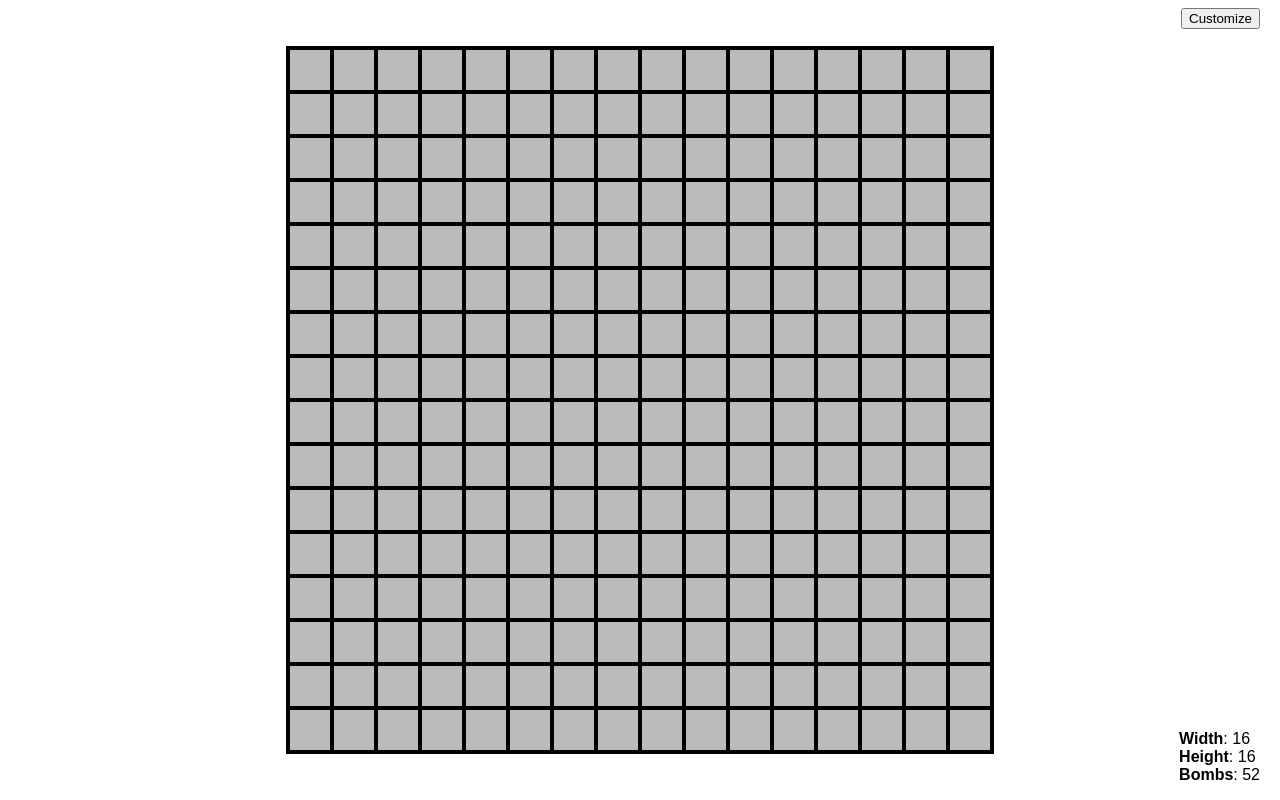
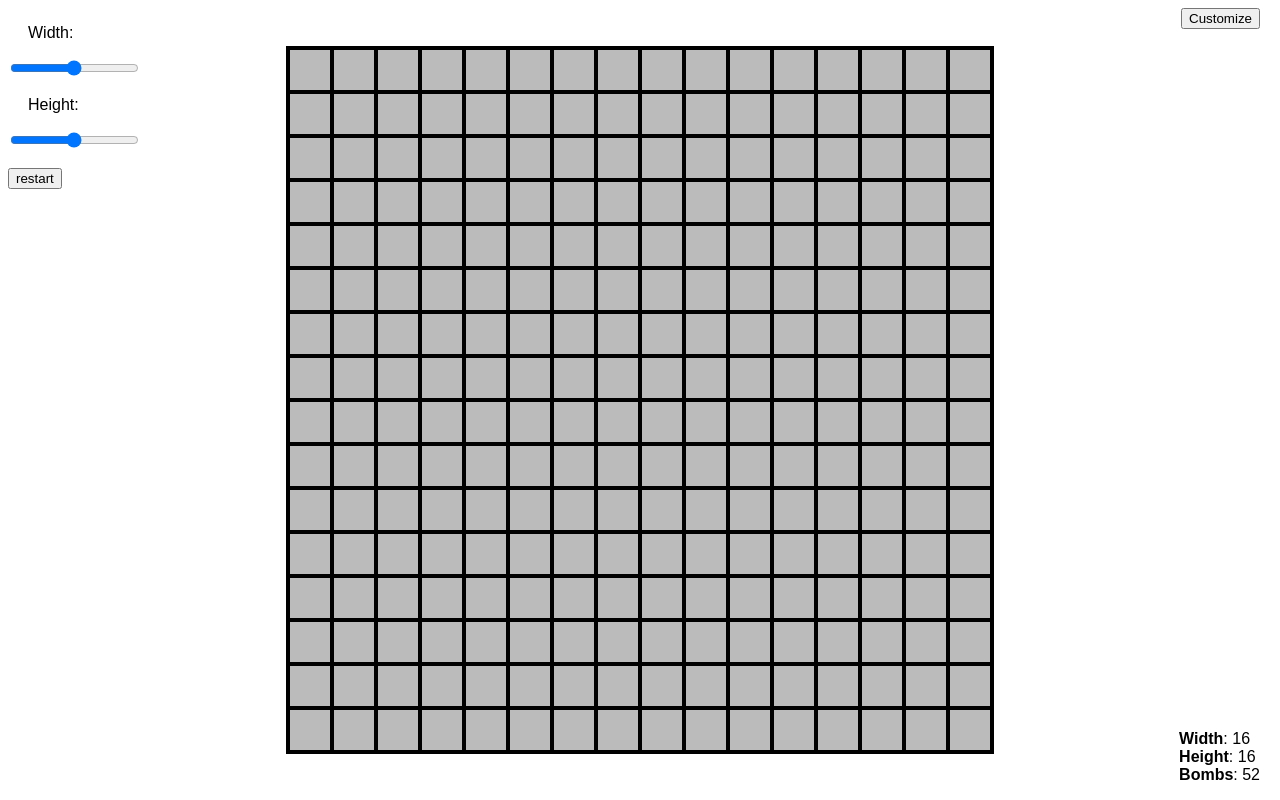
Before and after one commit to Enzopyetroo/-Minesweeper-, a plain HTML site: page index.html in a window 1280 px wide. Drawn offline with Linux system fonts and the light colour scheme.

Commit message:
Add files via upload

```diff
--- a/index.html
+++ b/index.html
@@ -39,6 +39,14 @@
 <div id="linhaplaceholder" style="display: flex;"></div>
 <button style="right: 0; margin-right: 20px; position: absolute;">Customize</button>
 <p id="info" style="position: absolute; right: 0; bottom: 0; margin-right: 20px;"></p>
+<p style="margin-left: 20px; right: 0;">Width:</p>
+<input type="range" min="1" max="100" value="50" id="widthslider" oninput="displayval(this)">
+<p id="widthsliderval"></p>
+<p style="margin-left: 20px; right: 0;">Height:</p>
+<input type="range" min="1" max="100" value="50" id="heightslider" oninput="displayval(this)">
+<p id="heightsliderval"></p>
+<button onclick="reiniciarjogo()">restart</button>
+
 </body>
 <script>
     var podeusarocoisa = false
@@ -50,12 +58,12 @@
     var clicks = -1
 
     //Configurações aí
-    const lines = 16
-    const rows = 16
-    const safechar = " "
-    const bombchar = "💣"
-    const flagchar = "🚩"
-    const bombs = Math.ceil((lines*rows)/5)
+    var lines = 16
+    var rows = 16
+    var safechar = " "
+    var bombchar = "💣"
+    var flagchar = "🚩"
+    var bombs = Math.ceil((lines*rows)/5)
 
     document.getElementById("info").innerHTML =
     "<strong>Width</strong>: "+rows+"<br>"+
@@ -284,6 +292,21 @@
         clicks = -1
         iniciar()
     }
+
+    function displayval(event){
+        if (event.id == "widthslider"){
+            document.getElementById("widthsliderval").innerHTML = event.value
+            rows = event.value
+        }
+        if (event.id == "heightslider"){
+            document.getElementById("heightsliderval").innerHTML = event.value
+            lines = event.value
+        }
+        document.getElementById("info").innerHTML =
+        "<strong>Width</strong>: "+rows+"<br>"+
+        "<strong>Height</strong>: "+lines+"<br>"+
+        "<strong>Bombs</strong>: "+bombs+"<br>"
+    }
 </script>
 
 </body>
```
